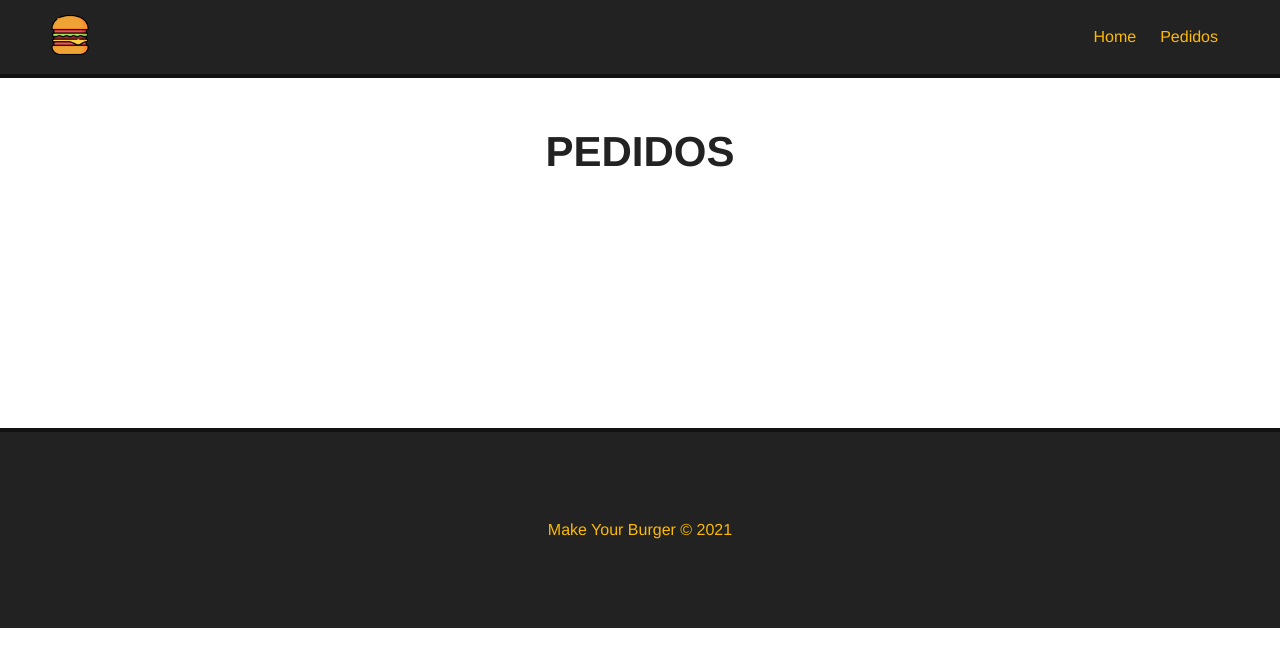
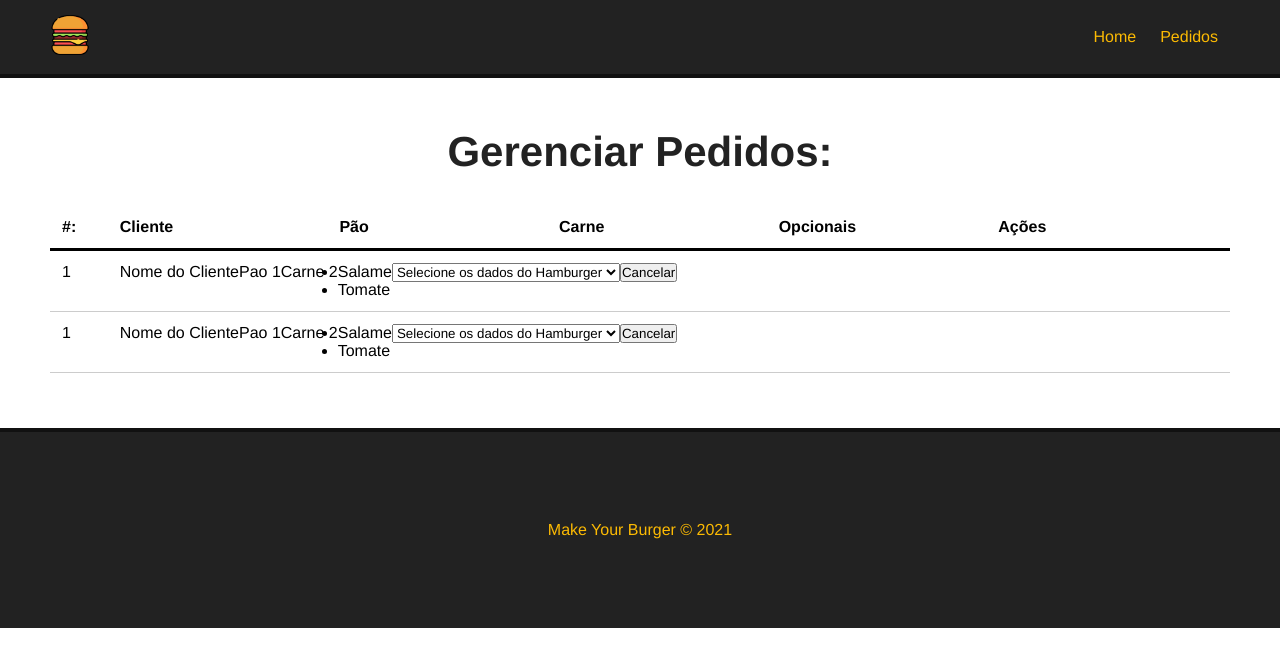
Before and after one commit to nicole-fer/Curso-Vue, a Vue app in the folder project_make_your_burger/: page /pedidos in a window 1280 px wide. Shown: the top 666 px of the page. Built offline with nearby package versions, Linux system fonts and the light colour scheme.

Commit message:
Criando a tabela de pedidos

```diff
--- a/project_make_your_burger/src/components/BurgerForm.vue
+++ b/project_make_your_burger/src/components/BurgerForm.vue
@@ -90,7 +90,7 @@
 
                 const res = await req.json()
 
-                // componente de mensagem, some apos 3s
+                // coloca uma mensagem no sistema e limpa apos 3s
                 this.msg = `Pedido N° ${res.id} Realizado com Sucesso`
                 setTimeout(() => this.msg = "", 3000)
 
--- /dev/null
+++ b/project_make_your_burger/src/components/Dashboards.vue
@@ -0,0 +1,103 @@
+<template>
+    <div id="burger-table">
+        <div>
+            <div id="burger-table-heading">
+                <div class="order-id">#:</div>
+                <div>Cliente</div>
+                <div>Pão</div>
+                <div>Carne</div>
+                <div>Opcionais</div>
+                <div>Ações</div>
+            </div>
+        </div>
+        <div id="burger-table-rows">
+            <div class="burger-table-row">
+                <div class="order-number">1</div>
+                <div>Nome do Cliente</div>
+                <div>Pao 1</div>
+                <div>Carne 2</div>
+                <div>
+                    <ul>
+                        <li>Salame</li>
+                        <li>Tomate</li>
+                    </ul>
+
+            </div>
+            <div>
+                <select name="status" class="status">
+                <option value="">Selecione os dados do Hamburger</option>
+                </select>
+                <button class="delete-bnt">Cancelar</button>
+                </div>
+        </div>
+
+                    <div class="burger-table-row">
+                <div class="order-number">1</div>
+                <div>Nome do Cliente</div>
+                <div>Pao 1</div>
+                <div>Carne 2</div>
+                <div>
+                    <ul>
+                        <li>Salame</li>
+                        <li>Tomate</li>
+                    </ul>
+
+            </div>
+            <div>
+                <select name="status" class="status">
+                <option value="">Selecione os dados do Hamburger</option>
+                </select>
+                <button class="delete-bnt">Cancelar</button>
+                </div>
+        </div>
+    </div>
+    </div>
+</template>
+
+<script>
+    export default {
+        name: "DashboardsComponent"
+    }
+</script>
+
+<style scoped>
+    #burger-table{
+        max-width: 1200px;
+        margin: 0 auto;
+    }
+
+    #burger-table-heading,
+    #burger-table-rows,
+    .burger-table-row{
+        display: flex;
+        flex-wrap: wrap;
+    }
+
+    #burger-table-heading {
+        font-weight: bold;
+        padding: 12px;
+        border-bottom: 3px solid;
+    }
+
+    #burger-table-heading div,
+    .burger-table-row {
+        width: 19%;
+    }
+
+    .burger-table-row {
+        width: 100%;
+        padding: 12px;
+        border-bottom: 1px solid #CCC;
+    }
+
+
+    #burger-table-heading .order-id,
+    .burger-table-row .order-number {
+        width: 5%;
+    }
+
+    select {
+
+    }
+
+</style>
--- a/project_make_your_burger/src/views/Pedidos.vue
+++ b/project_make_your_burger/src/views/Pedidos.vue
@@ -1,12 +1,16 @@
 <template>
   <div class="main-conteiner">
-      <h1>PEDIDOS</h1>
+      <h1>Gerenciar Pedidos: </h1>
+      <Dashboards/>
   </div>
 </template>
 
 <script>
+import Dashboards from '../components/Dashboards.vue'
     export default {
-        name: 'PedidosComponent'
+        name: 'PedidosComponent',
+        components: {
+            Dashboards
+        }
     }
-
 </script>
```
